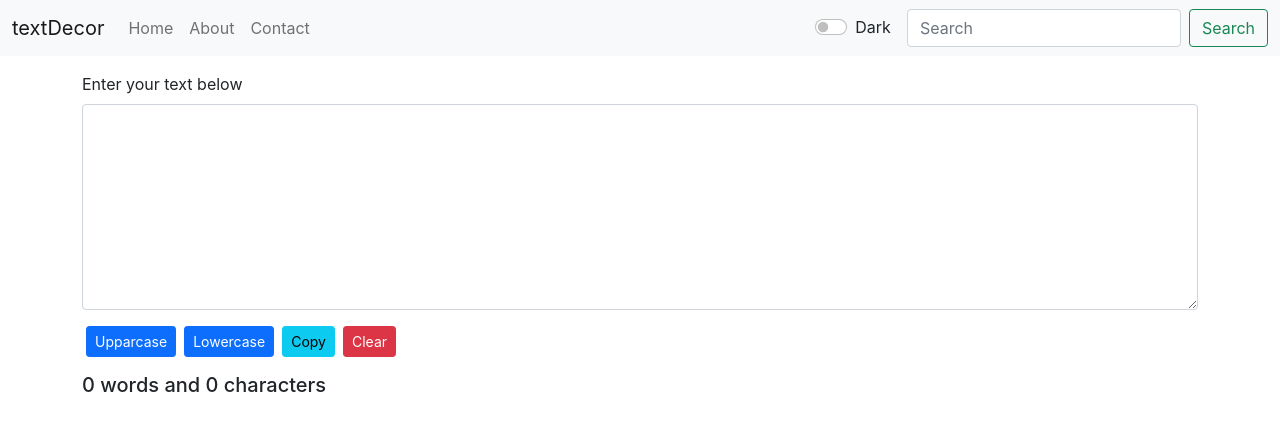
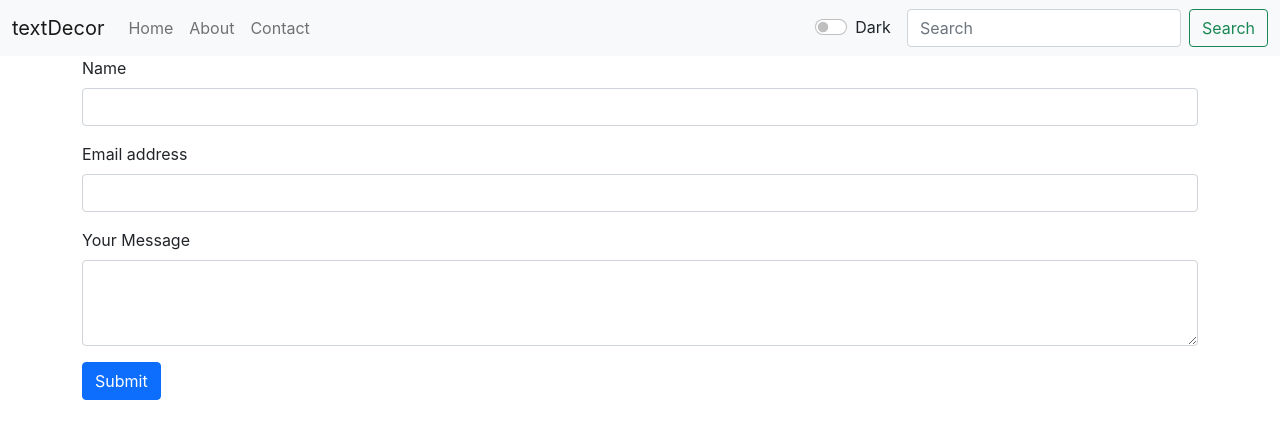
Before and after one commit to kannyhub/testDecor, a React (Create React App) app: page /contact in a window 1280 px wide. Shown: the top 438 px of the page. Built offline with nearby package versions, Linux system fonts and the light colour scheme.

Commit message:
added contact and about component

```diff
--- a/package.json
+++ b/package.json
@@ -8,6 +8,7 @@
     "@testing-library/user-event": "^13.5.0",
     "react": "^18.2.0",
     "react-dom": "^18.2.0",
+    "react-router-dom": "^6.3.0",
     "react-scripts": "5.0.1",
     "web-vitals": "^2.1.4"
   },
--- a/src/App.js
+++ b/src/App.js
@@ -1,7 +1,11 @@
 import React, { useState } from "react";
+import { BrowserRouter as Router, Routes, Route } from "react-router-dom";
+
 import Navbar from './components/Navbar';
 import Textarea from './components/Textarea';
 import Alert from './components/Alert';
+import About from "./components/About";
+import Contact from "./components/Contact";
 
 function App() {
   const navLinks = [
@@ -38,11 +42,15 @@ function App() {
   }
 
   return (
-    <>
+    <Router>
       <Navbar title="textDecor" navLinks={navLinks} mode={mode} toggleMode={toggleMode}/>
       <Alert alert={alert}/>
-      <Textarea showAlert={showAlert} mode={mode}/>
-    </>
+      <Routes>
+        <Route path="/" element={<Textarea showAlert={showAlert} mode={mode}/>} />
+        <Route path="/about" element={<About />} />
+        <Route path="/contact" element={<Contact />} />
+      </Routes>
+    </Router>
   );
 }
 
--- /dev/null
+++ b/src/components/About.js
@@ -0,0 +1,9 @@
+import React from 'react'
+
+export default function About() {
+  return (
+    <div>
+      <h1>this is about page</h1>
+    </div>
+  )
+}
--- /dev/null
+++ b/src/components/Contact.js
@@ -0,0 +1,23 @@
+import React from 'react'
+
+export default function Contact() {
+    return (
+        <div className='container'>
+            <form>
+                <div className="mb-3">
+                    <label htmlFor="exampleInputEmail1" className="form-label">Name</label>
+                    <input type="email" className="form-control" id="exampleInputEmail1" aria-describedby="emailHelp" />
+                </div>
+                <div className="mb-3">
+                    <label htmlFor="exampleInputEmail1" className="form-label">Email address</label>
+                    <input type="email" className="form-control" id="exampleInputEmail1" aria-describedby="emailHelp" />
+                </div>
+                <div className="mb-3">
+                    <label htmlFor="exampleFormControlTextarea1" className="form-label">Your Message</label>
+                    <textarea className="form-control" id="exampleFormControlTextarea1" rows="3"></textarea>
+                </div>
+                <button type="submit" className="btn btn-primary">Submit</button>
+            </form>
+        </div>
+    )
+}
--- a/src/components/Navbar.js
+++ b/src/components/Navbar.js
@@ -1,5 +1,8 @@
 import React, { useState } from "react";
 import PropTypes from 'prop-types'
+import {
+  Link
+} from "react-router-dom";
 
 export default function Navbar(props) {
     const navLinks = props.navLinks
@@ -7,9 +10,9 @@ export default function Navbar(props) {
   return (
     <nav className={`navbar navbar-expand-lg navbar-${props.mode} bg-${props.mode}`}>
       <div className="container-fluid">
-        <a className="navbar-brand" href="/">
+        <Link className="navbar-brand" to="/">
           {props.title}
-        </a>
+        </Link>
         <button
           className="navbar-toggler"
           type="button"
@@ -26,9 +29,9 @@ export default function Navbar(props) {
             {
                 navLinks.map((navLink, index) => (
                     <li key={index} className="nav-item">
-                        <a className="nav-link" href={navLink.menuHref}>
+                        <Link  className="nav-link" to={navLink.menuHref}>
                             {navLink.menuName}
-                        </a>
+                        </Link>
                     </li>
                 ))
             }
```
Also changed, not shown: 1 other file (tests, documents, lock files or other folders).
